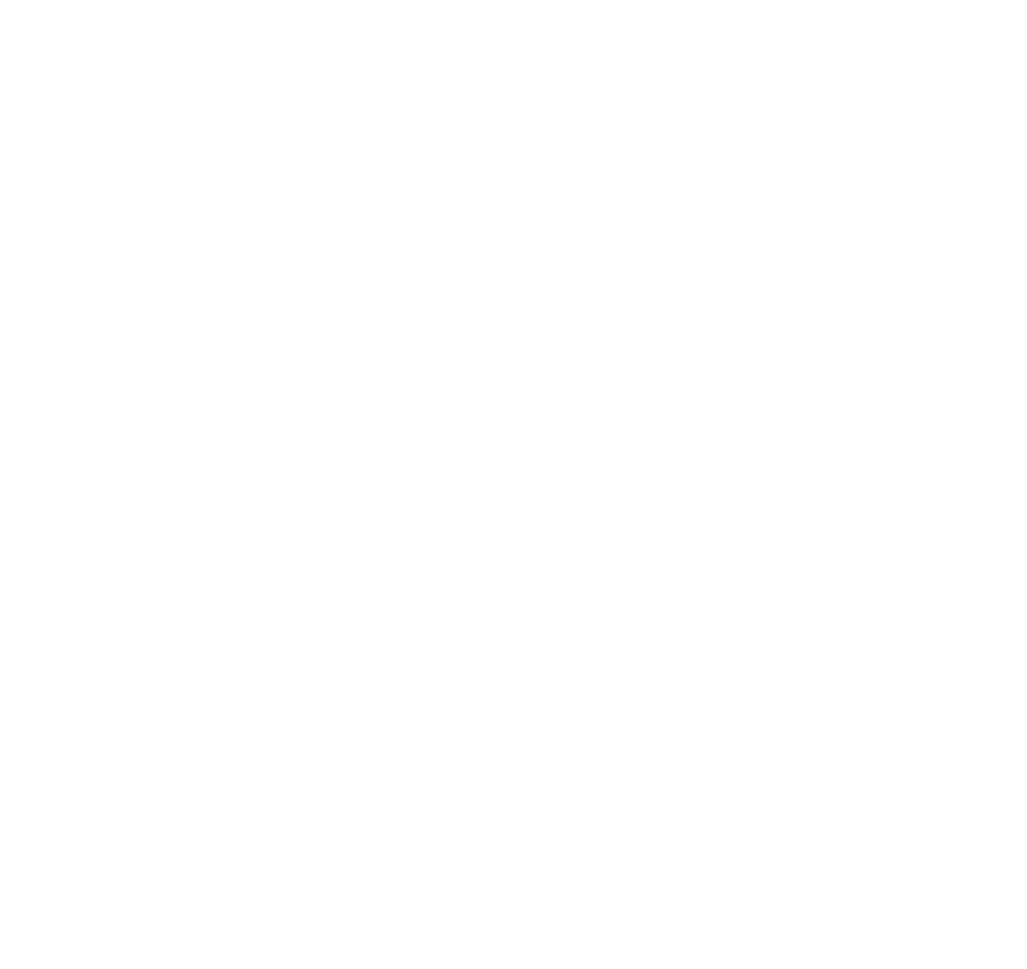
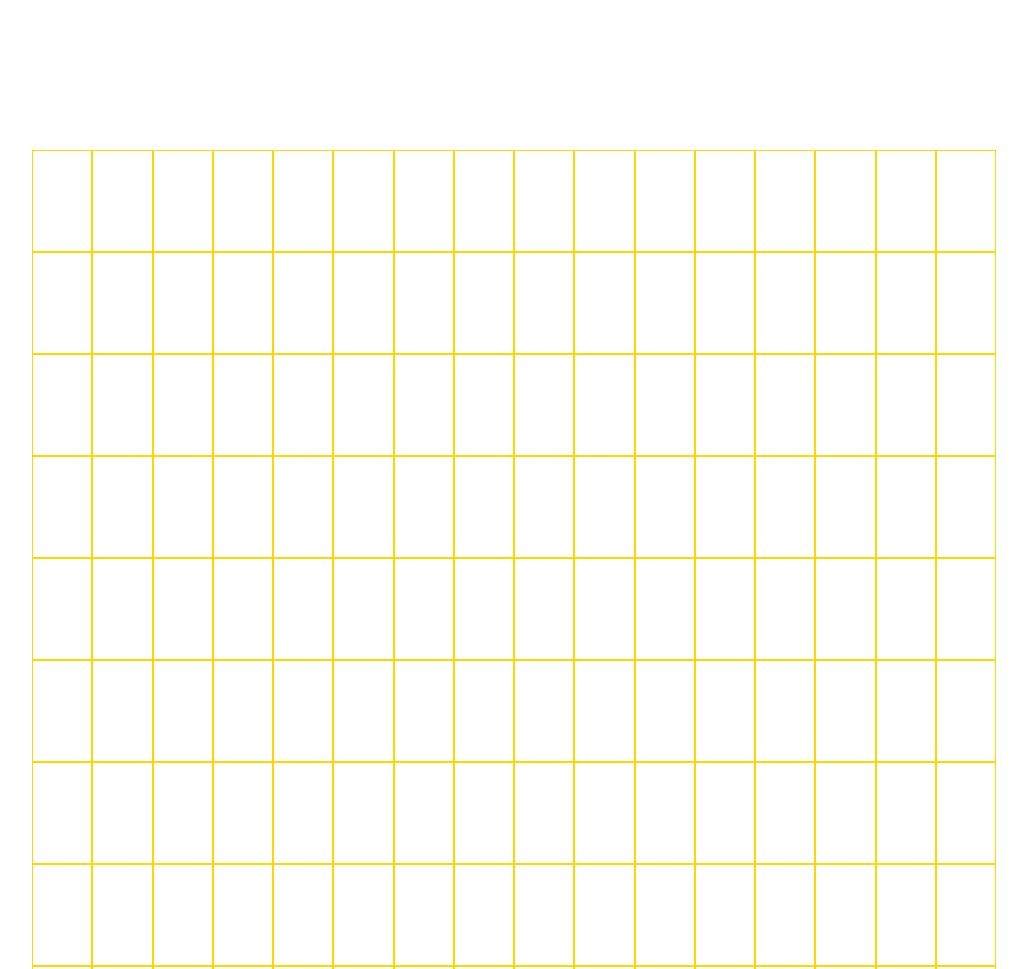
Before and after one commit to jacksonbloom0518/etch-a-sketch, a plain HTML site: page index.html in a window 1280 px wide. Shown: the top 969 px of the page, without its empty margins (126-1153 px from the left). Before the commit the page ends 800 px from the top, so only its background shows below. Drawn offline with Linux system fonts and the light colour scheme.

Commit message:
First draft with 256 squares

```diff
--- a/index.html
+++ b/index.html
@@ -4,9 +4,12 @@
     <meta charset="UTF-8">
     <meta http-equiv="X-UA-Compatible" content="IE=edge">
     <meta name="viewport" content="width=device-width, initial-scale=1.0">
+    <link rel ='stylesheet' href="style.css" />
     <title>Document</title>
 </head>
 <body>
+<script src="main.js">
+</script>
 
 </body>
 </html>
--- a/main.js
+++ b/main.js
@@ -1 +1,35 @@
-// test
+
+//creates div container that is horizontal //
+var containerHorizontal = document.createElement('div');
+containerHorizontal.style.display = 'flex';
+containerHorizontal.style.flexDirection = 'row';
+containerHorizontal.style.justifyContent = 'center'
+containerHorizontal.style.flexWrap = 'wrap';
+containerHorizontal.style.margin = "150px"
+
+//function for 1 box in div container
+function createDiv() {
+var div = document.createElement('div')
+
+div.style.width = 'calc(100% / 16 - 2px)';
+div.style.height = '100px';
+div.style.border = '1px solid gold';
+
+//when mouse goes over div it colors black //
+div.addEventListener ('mouseover', () =>
+{div.style.backgroundColor = 'purple';
+});
+
+
+return div;
+}
+
+// loops div so there are 16 //
+var i=0;
+while (i< 256){
+    var divElement  = createDiv();
+    containerHorizontal.appendChild(divElement);
+    i++
+}
+// calls it to the body
+document.body.appendChild(containerHorizontal);
```
